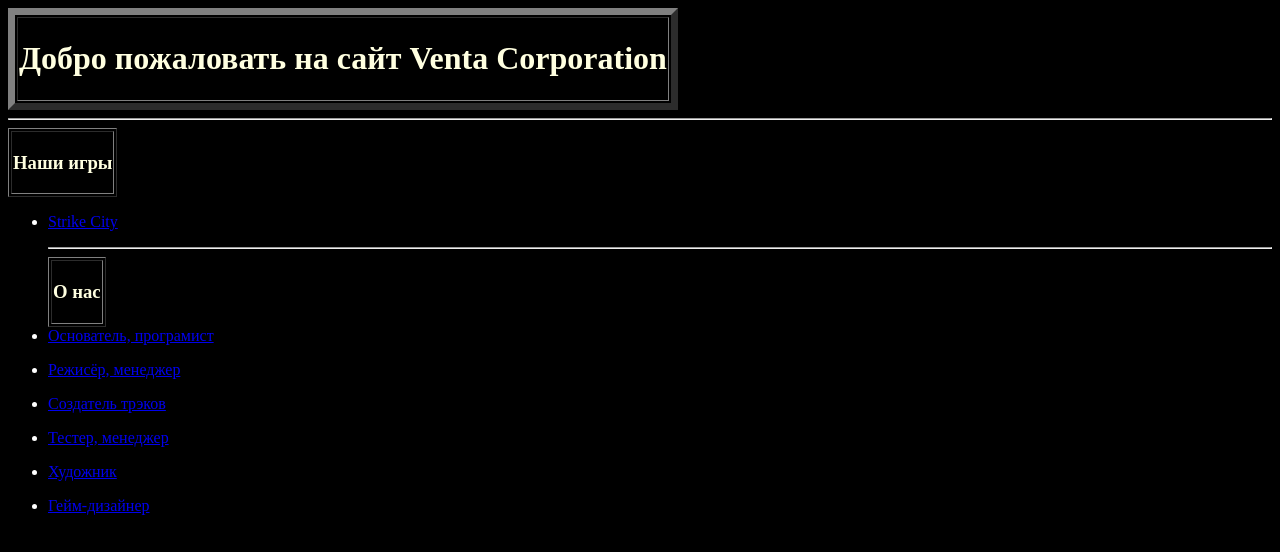
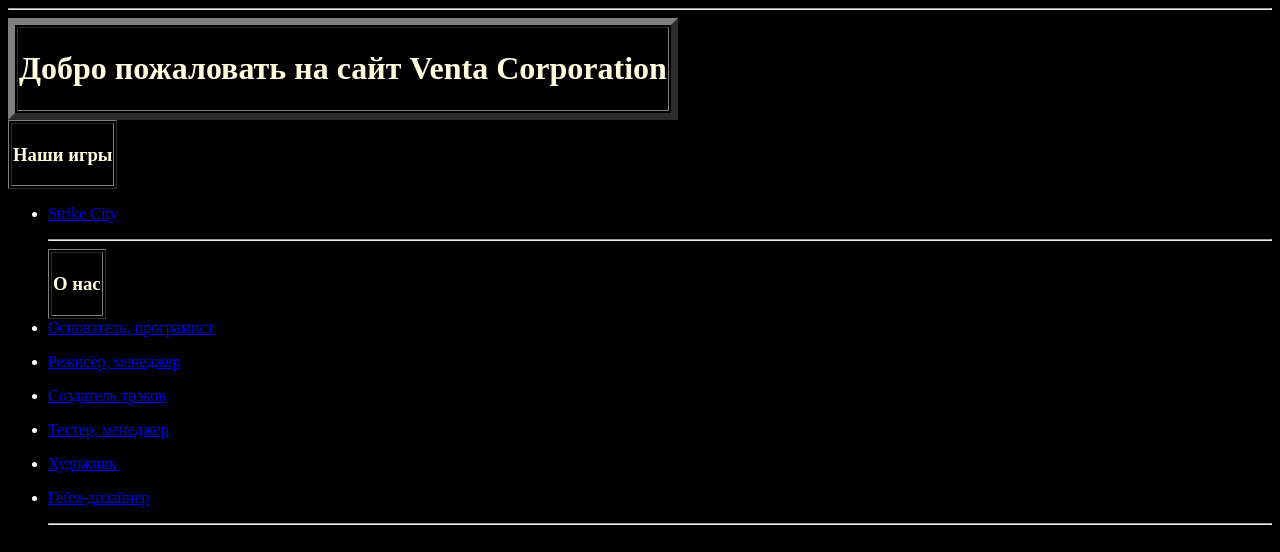
Before and after one commit to SteFUNych/VentaCompany.github.io, a plain HTML site: page index.html in a window 1280 px wide. Drawn offline with Linux system fonts and the light colour scheme.

Commit message:
Add files via upload

```diff
--- a/index.html
+++ b/index.html
@@ -13,16 +13,16 @@
     }
     </style>
   </head>
-  <body bgcolor=#000000>
+  <body bgcolor="black">
     <FONT color=#FFFFFF>
       <table color="#FFFFFF" border="7">
         <thead>
           <tr>
           <th><h1><b>Добро пожаловать на сайт Venta Corporation</b></h2></th>
+            <hr>
           </tr>
         </thead>
       </table>
-      <hr>
       <table border="1">
         <thead>
           <tr>
@@ -32,11 +32,11 @@
    </table>
       <ul>
           <li><p><a href="https://yadi.sk/d/QOEBp5lpXlCqSw">Strike City</a></p></li>
-      <hr>
       <table color="red" border="1">
         <thead>
           <tr>
        <th><h3>О нас</h3></th>
+       <hr>
      </table>
        </thead>
          </tr>
@@ -46,7 +46,9 @@
        <li><p><a href="https://vk.com/id471279908">Тестер, менеджер</a></p></li>
        <li><p><a href="https://vk.com/sonnyi_chelovek">Художник</a></p></li>
        <li><p><a href="https://vk.com/id543251487">Гейм-дизайнер</a></p></li>
+       <hr>
      </ul>
     </font>
+    <img src="Безымянный-1.jpg" alt="">
   </body>
 </html>
```
